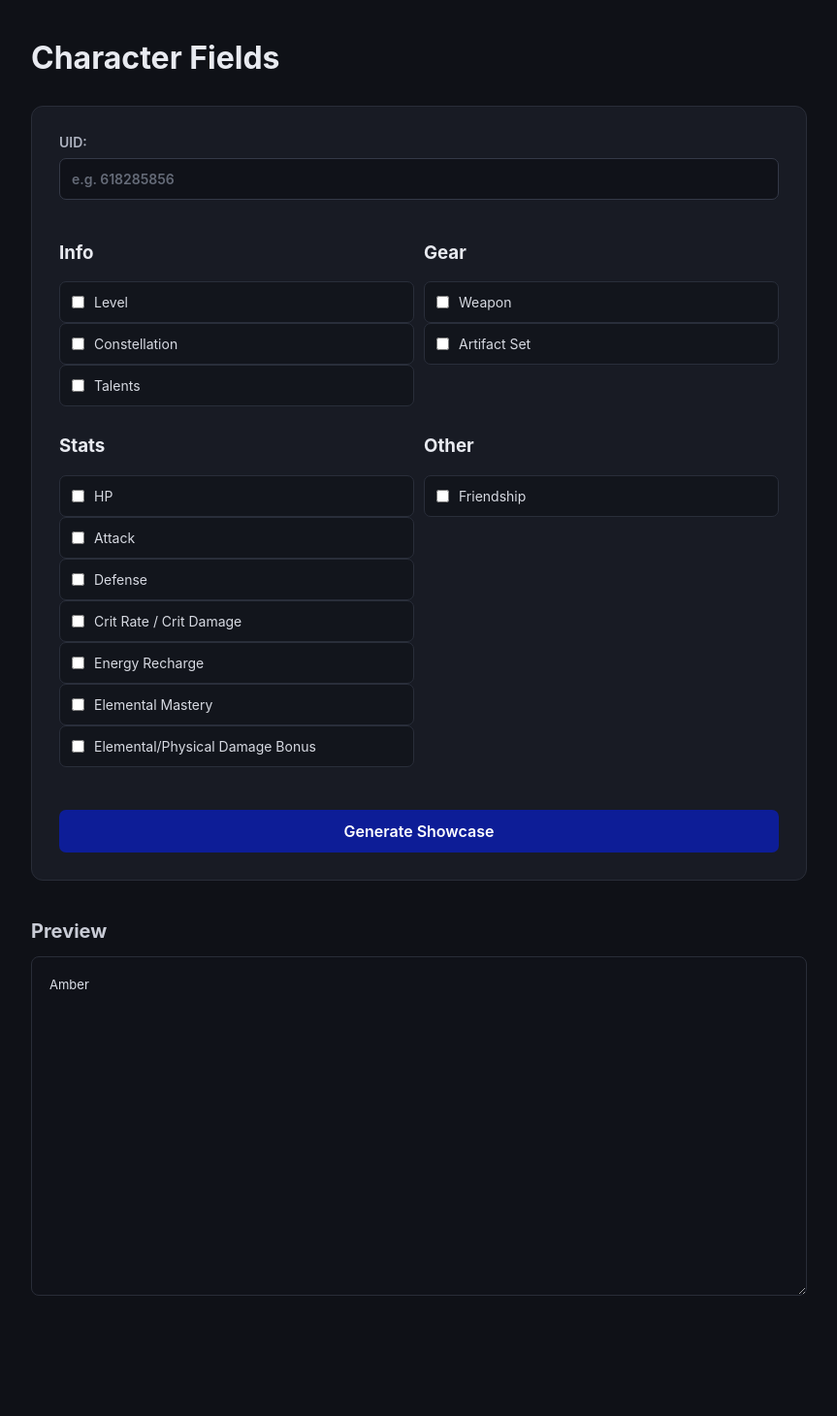
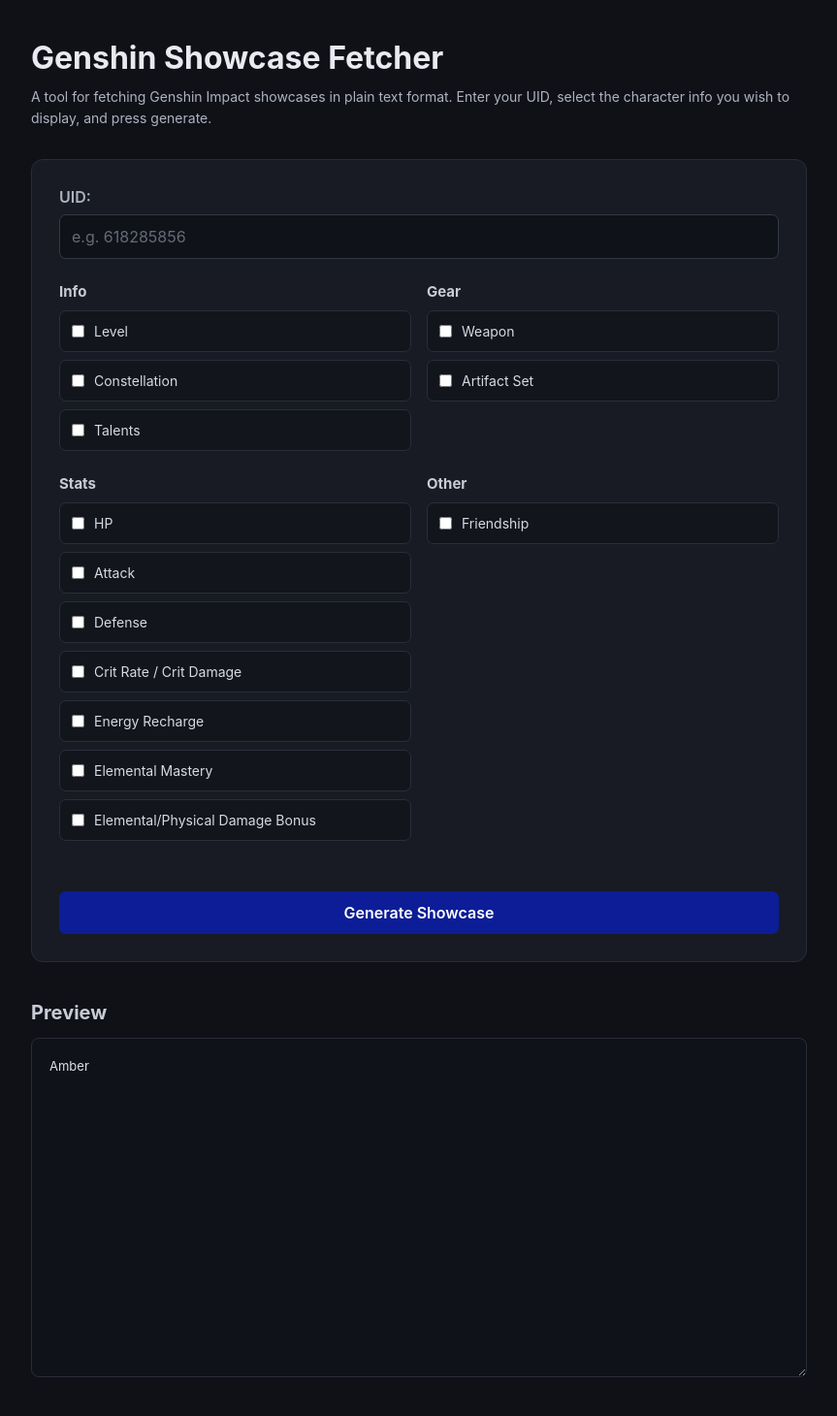
Before and after one commit to Shill172/genshin-showcase-fetcher, a Python web app: template web/templates/index.html in a window 1280 px wide. Shown: the whole page at 97% size, without its empty margins (208-1071 px from the left). Before the commit the page ends 1336 px from the top, so only its background shows below. Run offline with Jinja, Linux system fonts and the light colour scheme; the template is opened without the code that fills it, so the values that code supplies are empty.

Commit message:
Change styling: add main heading and description

```diff
--- a/web/static/styles.css
+++ b/web/static/styles.css
@@ -1,4 +1,3 @@
-
 * {
     box-sizing: border-box;
 }
@@ -7,23 +6,28 @@
     margin: 0;
     padding: 40px 20px;
     min-height: 100vh;
-
     background: #0f1117;
     color: #e8eaf0;
     font-family: Inter, sans-serif;
 }
 
-h1,
-h2 {
+.container {
     max-width: 800px;
-    margin-left: auto;
-    margin-right: auto;
+    margin: 0 auto;
 }
 
 h1 {
     margin-top: 0;
+    margin-bottom: 10px;
+    font-size: 32px;
+}
+
+.description {
+    margin-top: 0;
     margin-bottom: 30px;
-    font-size: 32px;
+    color: #aeb3c0;
+    font-size: 14px;
+    line-height: 1.6;
 }
 
 h2 {
@@ -34,35 +38,38 @@
 }
 
 #showcase-form {
-    max-width: 800px;
-    margin: 0 auto;
+    width: 100%;
     padding: 28px;
-
     background: #181b24;
     border: 1px solid #292d38;
     border-radius: 12px;
 }
 
-#showcase-form > label {
+
+.uid-group {
     display: flex;
     flex-direction: column;
     gap: 8px;
+}
 
-    font-size: 14px;
+.uid-group h3 {
+    margin: 0;
+    font-size: 16px;
     font-weight: 600;
     color: #aeb3c0;
+}
+
+.uid-group h3 label {
+    cursor: pointer;
 }
 
 #uid-input {
     width: 100%;
     padding: 12px;
-
     background: #101219;
     color: #f1f3f7;
-
     border: 1px solid #343947;
     border-radius: 7px;
-
     font: inherit;
 }
 
@@ -78,21 +85,26 @@
 .checkbox-group {
     display: grid;
     grid-template-columns: 1fr 1fr;
-    gap: 10px;
+    gap: 16px;
     margin: 24px 0;
+}
+
+.checkbox-section h3 {
+    margin-top: 0;
+    margin-bottom: 10px;
+    font-size: 15px;
+    color: #c9ccd6;
 }
 
 .checkbox-group label {
     display: flex;
     align-items: center;
     gap: 10px;
-
     padding: 12px;
-
+    margin-bottom: 8px;
     background: #12151c;
     border: 1px solid #292e3a;
     border-radius: 7px;
-
     color: #d7dae2;
     font-size: 14px;
     cursor: pointer;
@@ -111,13 +123,10 @@
     width: 100%;
     margin-top: 20px;
     padding: 12px;
-
     background: #0d1d97;
     color: white;
-
     border: 0;
     border-radius: 7px;
-
     font: inherit;
     font-weight: 600;
     cursor: pointer;
@@ -130,21 +139,15 @@
 #preview-box {
     display: block;
     width: 100%;
-    max-width: 800px;
     min-height: 300px;
-    margin: 0 auto;
     padding: 18px;
-
     background: #101219;
     color: #dce0e9;
-
     border: 1px solid #292d38;
     border-radius: 8px;
-
     font-family: Inter, sans-serif;
     font-size: 13px;
     line-height: 1.6;
-
     resize: vertical;
     outline: none;
 }
--- a/web/templates/index.html
+++ b/web/templates/index.html
@@ -3,20 +3,23 @@
 <head>
     <meta charset="UTF-8">
     <meta name="viewport" content="width=device-width, initial-scale=1.0">
-    <title>Character Fields</title>
+    <title>Genshin Showcase Fetcher</title>
     <link rel="stylesheet" href="/static/styles.css">
 </head>
 
 <body>
 
-    <h1>Character Fields</h1>
+    <div class="container">
+        <h1>Genshin Showcase Fetcher</h1>
+
+        <p class="description">A tool for fetching Genshin Impact showcases in plain text format. Enter your UID, select the character info you wish to display, and press generate.</p>
 
         <form id="showcase-form">
 
-        <label>
-            UID:
+            <div class="uid-group">
+                <h3><label for="uid-input">UID:</label></h3>
                 <input type="text" id="uid-input" name="uid" placeholder="e.g. 618285856">
-        </label>
+            </div>
 
             <div class="checkbox-group">
 
@@ -39,7 +42,6 @@
                     </label>
                 </div>
 
-
                 <div class="checkbox-section">
                     <h3>Gear</h3>
 
@@ -53,7 +55,6 @@
                         Artifact Set
                     </label>
                 </div>
-
 
                 <div class="checkbox-section">
                     <h3>Stats</h3>
@@ -69,7 +70,7 @@
                     </label>
 
                     <label>
-            <input type="checkbox" name="def" value="def">
+                        <input type="checkbox" name="defense" value="defense">
                         Defense
                     </label>
 
@@ -94,7 +95,6 @@
                     </label>
                 </div>
 
-
                 <div class="checkbox-section">
                     <h3>Other</h3>
 
@@ -113,6 +113,7 @@
         <h2>Preview</h2>
 
         <textarea id="preview-box" rows="15" cols="60"></textarea>
+    </div>
 
     <script src="/static/script.js"></script>
 
```
Lines whose indentation alone changed are shown as unchanged.
